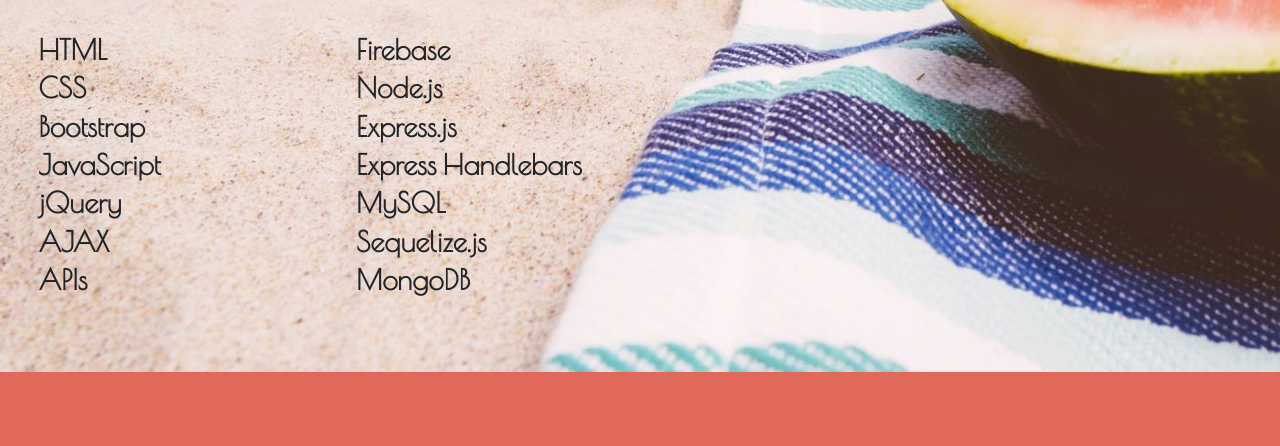
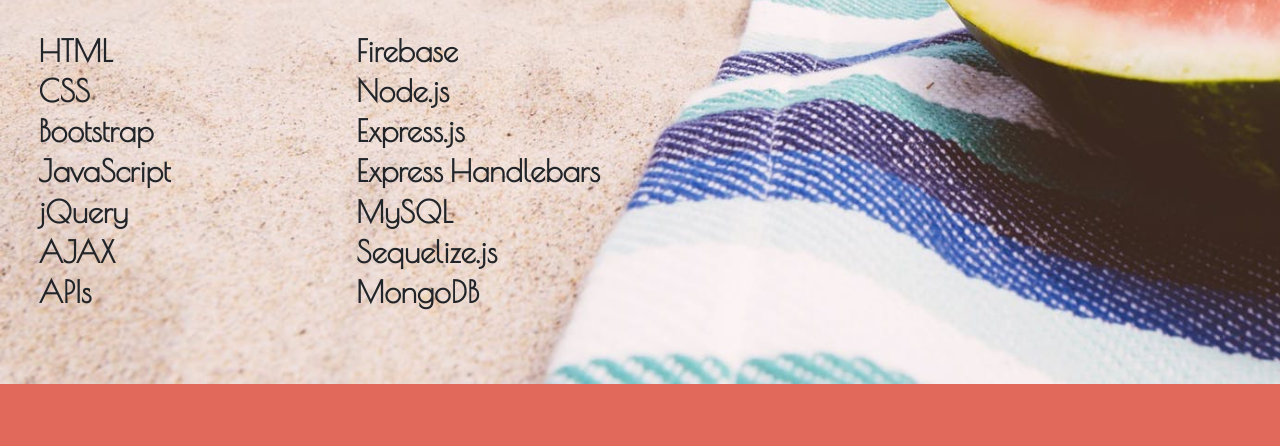
Before and after one commit to linalockheart/linalockheart.github.io, a plain HTML site: page index.html in a window 1280 px wide. Shown: the part 774-1220 px from the top of the page. Drawn offline with nearby package versions, Linux system fonts and the light colour scheme.

Commit message:
style tweaks

```diff
--- a/assets/css/style.css
+++ b/assets/css/style.css
@@ -72,7 +72,7 @@
 
 
 .skills {
-  font-size: 125%;
+  font-size: 135%;
   font-weight: bolder;
   line-height: 80%;
 }
--- a/index.html
+++ b/index.html
@@ -60,6 +60,7 @@
 
     <div class="row">
         <div class="col-md-3">
+          <strong>
             <p class="skills">HTML</p>
             <p class="skills">CSS</p>
             <p class="skills">Bootstrap</p>
@@ -67,8 +68,10 @@
             <p class="skills">jQuery</p>
             <p class="skills">AJAX</p>
             <p class="skills">APIs</p>
+          </strong>
         </div>
         <div class="col-md-3">
+          <strong>
             <p class="skills">Firebase</p>
             <p class="skills">Node.js</p>
             <p class="skills">Express.js</p>
@@ -76,6 +79,7 @@
             <p class="skills">MySQL</p>
             <p class="skills">Sequelize.js</p>
             <p class="skills">MongoDB</p>
+          </strong>
         </div>
     </div>
 </div>
```
